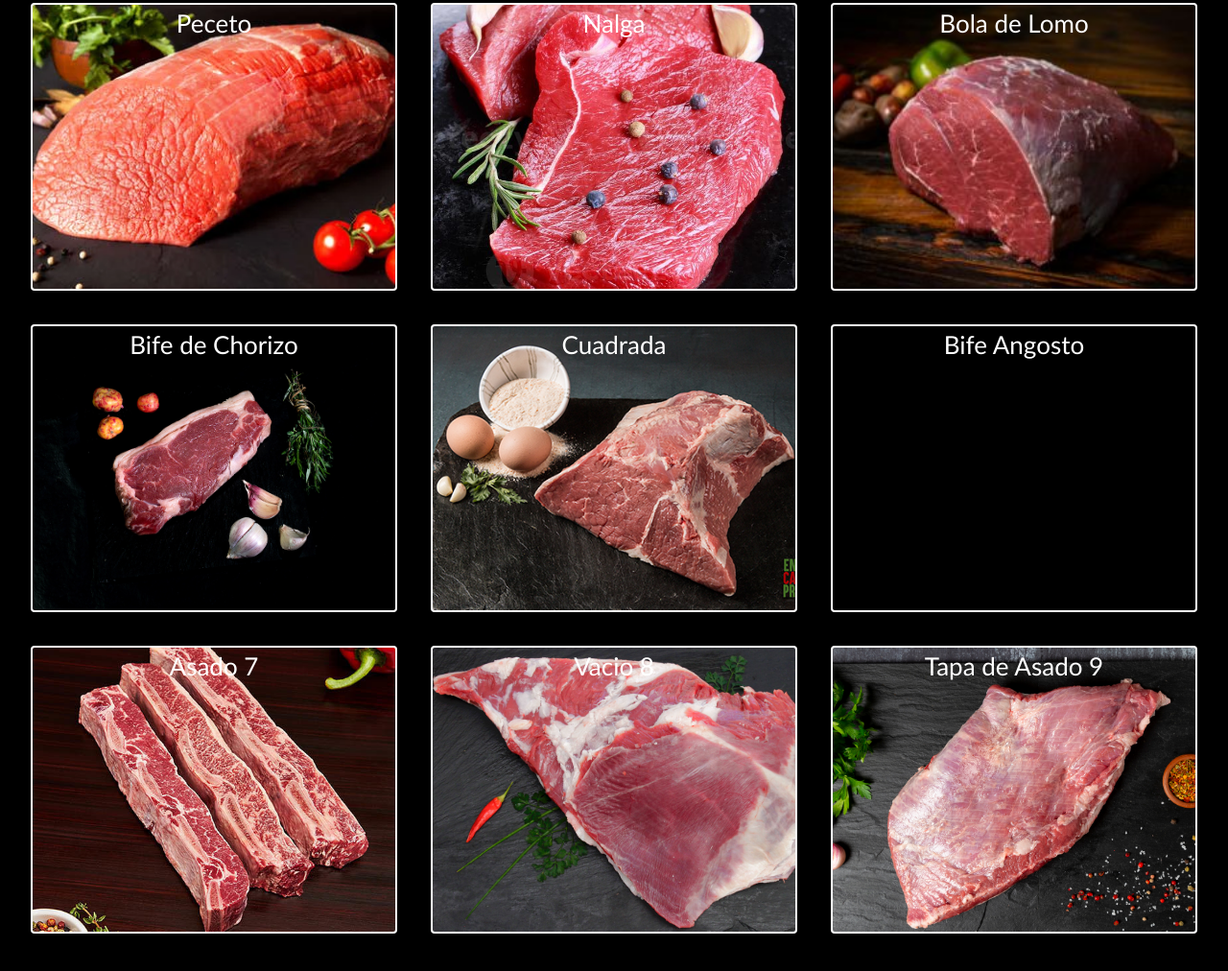
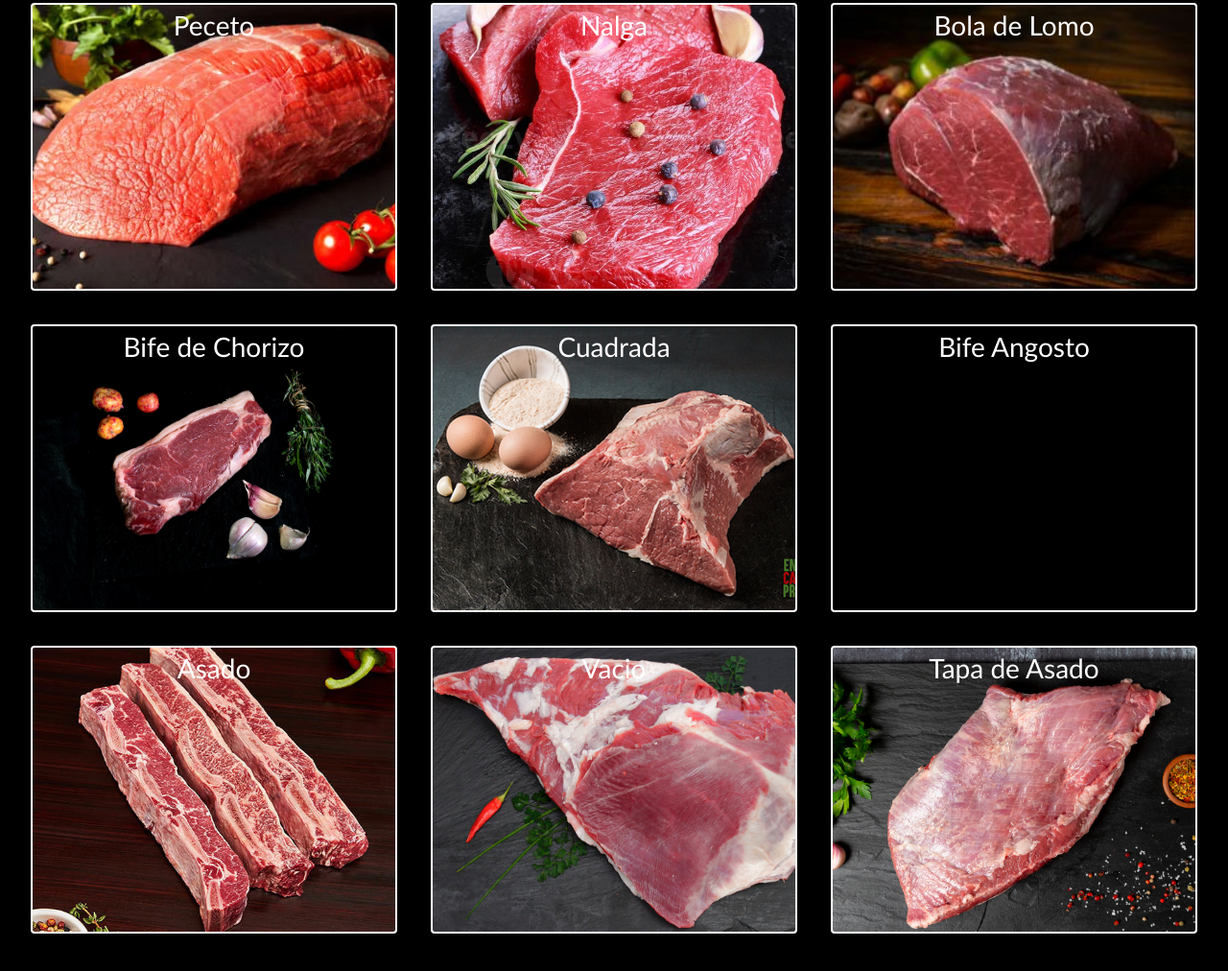
Before and after one commit to CiantinoM/ColoCarniceria, a website: page pages/productos.html in a window 1280 px wide. Shown: the part 728-1740 px from the top of the page at 96% size. Drawn offline with nearby package versions, Linux system fonts and the light colour scheme.

Commit message:
pequeños ajustes

```diff
--- a/pages/productos.html
+++ b/pages/productos.html
@@ -152,9 +152,9 @@
       <li class="cajas c4"> Bife de Chorizo </li>
       <li class="cajas c5"> Cuadrada </li>
       <li class="cajas c6"> Bife Angosto </li>
-      <li class="cajas c7"> Asado 7 </li>
-      <li class="cajas c8"> Vacio 8 </li>
-      <li class="cajas c9"> Tapa de Asado 9 </li>
+      <li class="cajas c7"> Asado </li>
+      <li class="cajas c8"> Vacio </li>
+      <li class="cajas c9"> Tapa de Asado </li>
     </ul>
 
   </main>
--- a/scss/base/_variables.scss
+++ b/scss/base/_variables.scss
@@ -14,7 +14,8 @@ $fontsize: 0.75rem,
 
 $fontcolor: #ffffff,
 #ff0000,
-#000000;
+#000000,
+#808080;
 
 
 $fontfamily: 'Gill Sans', 'Gill Sans MT', Calibri, 'Trebuchet MS', sans-serif;
--- a/scss/components/_productos.scss
+++ b/scss/components/_productos.scss
@@ -37,11 +37,10 @@
             @include flex(flex, center, flex-start, column);
             margin: map-get($responsive-container, margin-container);
             font-family: nth($fontfamily, 1);
-            font-size: nth($fontsize, 8);
+            font-size: nth($fontsize, 10);
             color: nth($fontcolor, 1);
             border: 2px solid white;
             border-radius: 4px;
-
             background-size: cover;
             background-position: center;
             background-repeat: no-repeat;
```
Also changed, not shown: css/estilos.css.
